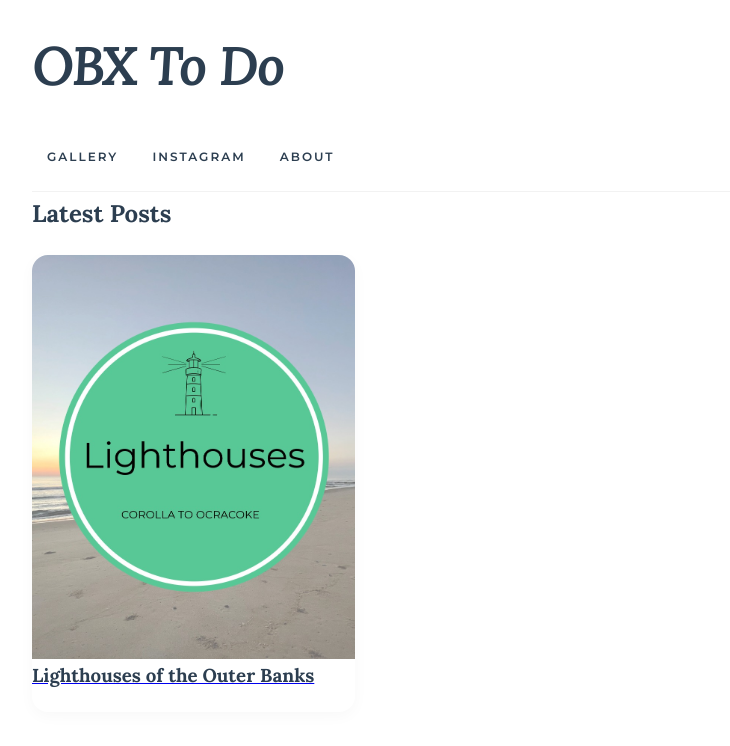
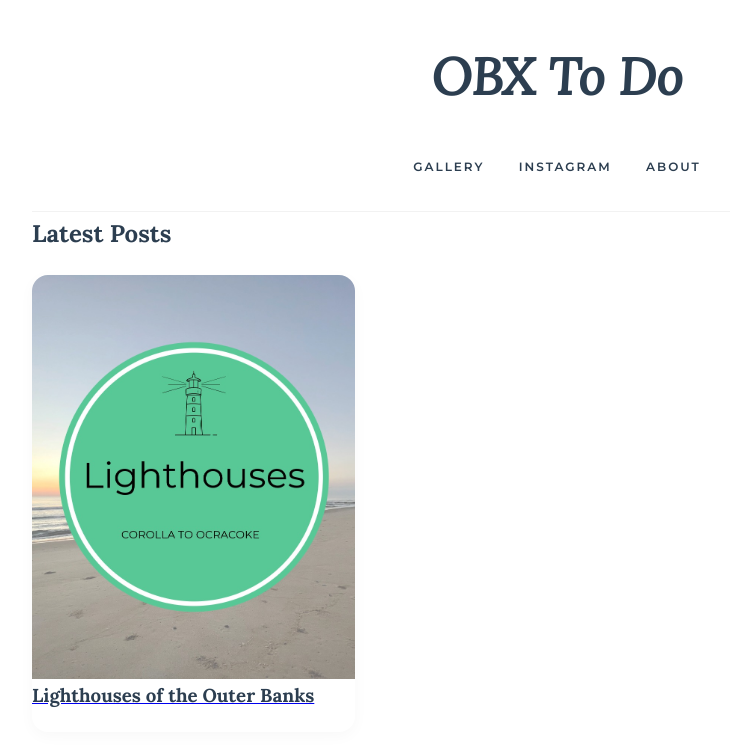
Before and after one commit to obxtodo/obxtodo.com, a Jekyll site: the page built from index.html, in a window 1280 px wide. Shown: the top 746 px of the page, without its empty margins (83-813 px from the left). Built offline with Jekyll 4.4.1, drawn with Linux system fonts in a browser that asks for light colours.

Commit message:
Update default.html
Signed-off-by: obxtodo <obxtodo@gmail.com>

```diff
--- a/_layouts/default.html
+++ b/_layouts/default.html
@@ -45,10 +45,13 @@
       position: sticky !important;
       top: 0;
       z-index: 1000;
-      background: rgba(255, 255, 255, 0.8) !important; /* Semi-transparent white */
-      backdrop-filter: blur(10px); /* The "Glass" effect */
-      padding: 20px 0 !important; /* Shorter padding for sticky mode */
+      background: rgba(255, 255, 255, 0.9) !important; /* Slightly more opaque for readability */
+      backdrop-filter: blur(12px); /* Deep frosted glass effect */
+      -webkit-backdrop-filter: blur(12px);
+      padding: 30px 0 !important;
       border-bottom: 1px solid rgba(0, 0, 0, 0.05);
+      text-align: center !important; /* Ensures everything stays centered */
+      transition: padding 0.3s ease; /* Prepared for future scroll-shrink logic */
     }
    /* header {
       width: 100% !important;
```
